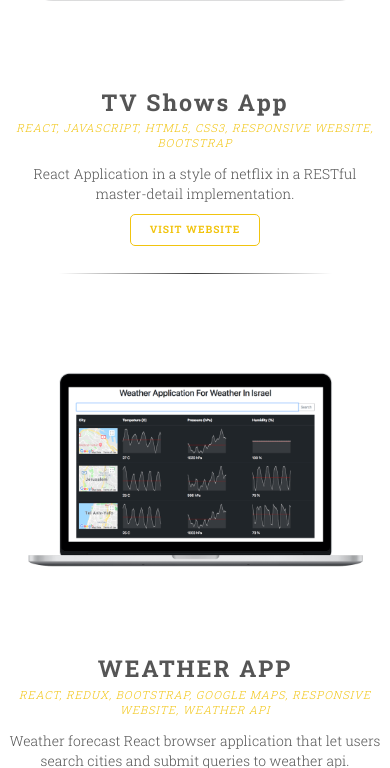
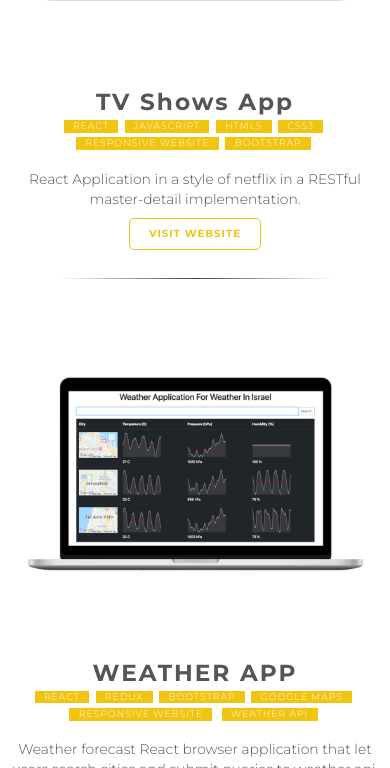
Before and after one commit to vl-bozhkov/portfolio, a website: page index.html in a window 390 px wide. Shown: the part 1232-2000 px from the top of the page. Drawn offline with nearby package versions, Linux system fonts and the light colour scheme.

Commit message:
updates to font and background image, still experimenting

```diff
--- a/index.html
+++ b/index.html
@@ -7,7 +7,8 @@
     <meta http-equiv="X-UA-Compatible" content="ie=edge">
     <title>Portfolio</title>
     <link rel="stylesheet" href="https://cdnjs.cloudflare.com/ajax/libs/devicon/2.2/devicon.min.css">
-    <link href="https://fonts.googleapis.com/css?family=Roboto+Slab:100,300,400,700" rel="stylesheet">
+    <!-- <link href="https://fonts.googleapis.com/css?family=Roboto+Slab:100,300,400,700" rel="stylesheet"> -->
+    <link href="https://fonts.googleapis.com/css?family=Montserrat:100,300,400,700" rel="stylesheet">
     <link rel="stylesheet" href="https://cdnjs.cloudflare.com/ajax/libs/animate.css/3.5.2/animate.min.css">
     <link href="https://unpkg.com/ionicons@4.2.4/dist/css/ionicons.min.css" rel="stylesheet">
     <link rel="stylesheet" href="https://cdnjs.cloudflare.com/ajax/libs/normalize/8.0.0/normalize.min.css">
@@ -103,7 +104,10 @@
             </div>
             <div class="project-description">
                 <h3>TV Shows App</h3>
-                <p class="description-text text-highlight">REACT, JAVASCRIPT, HTML5, CSS3, RESPONSIVE WEBSITE, BOOTSTRAP
+                <p class="description-text text-highlight"><span class="text-border">REACT</span> <span class="text-border">JAVASCRIPT</span>
+                    <span class="text-border">HTML5</span> <span class="text-border">CSS3</span> <span class="text-border">RESPONSIVE
+                        WEBSITE
+                    </span> <span class="text-border">BOOTSTRAP</span>
                 </p>
                 <p>React Application in a style of netflix in a RESTful master-detail implementation. </p>
                 <a href="https://tv-shows-app.herokuapp.com/" target="_blank" class="btn-ghost">visit website</a>
@@ -118,8 +122,11 @@
             </div>
             <div class="project-description">
                 <h3>WEATHER APP</h3>
-                <p class="description-text text-highlight">REACT, REDUX, BOOTSTRAP, GOOGLE MAPS, RESPONSIVE WEBSITE, WEATHER
-                    API
+                <p class="description-text text-highlight"><span class="text-border">REACT</span> <span class="text-border">REDUX</span>
+                    <span class="text-border">BOOTSTRAP</span> <span class="text-border">GOOGLE MAPS</span> <span class="text-border">RESPONSIVE
+                        WEBSITE
+                    </span>, <span class="text-border">WEATHER API
+                    </span>
                 </p>
                 <p>Weather forecast React browser application that let users search cities and submit queries to weather
                     api.
@@ -137,7 +144,10 @@
             </div>
             <div class="project-description">
                 <h3>Top Yotube</h3>
-                <p class="description-text text-highlight">REACT, REDUX, YOUTUBE API, MATERIAL DESIGN, RESPONSIVE WEBSITE
+                <p class="description-text text-highlight"><span class="text-border">REACT</span><span class="text-border">REDUX</span>
+                    <span class="text-border">YOUTUBE API</span>, <span class="text-border">MATERIAL DESIGN</span><span class="text-border">RESPONSIVE
+                        WEBSITE
+                    </span>
                 </p>
                 <p>React application that lets you check top videos on youtube, data get fetched out of youtube api.</p>
                 <a href="https://desolate-retreat-82779.herokuapp.com/" target="_blank" class="btn-ghost">visit website</a>
@@ -152,7 +162,9 @@
             </div>
             <div class="project-description">
                 <h3>Portfolio</h3>
-                <p class="description-text text-highlight">UX/UI DESIGN, HTML5, CSS3, RESPONSIVE DESIGN, SASS
+                <p class="description-text "><span class="text-border">UX/UI DESIGN</span> <span class="text-border">HTML5</span><span
+                        class="text-border">CSS3</span> <span class="text-border">RESPONSIVE DESIGN</span>
+                    <span class="text-border">SASS</span>
                 </p>
                 <p>Portfolio website showcase my skills, fully responsive website.</p>
                 <a href="https://vl-bozhkov.github.io/portfolio/" target="_blank" class="btn-ghost">visit website</a>
--- a/scss/_config.scss
+++ b/scss/_config.scss
@@ -3,7 +3,7 @@
 // ======================================
 $background-url: '../img/main-background-image.jpg';
 $background-url-1: '../img/background-image-1.jpg';
-$background-url-2: '../img/background-image-2.jpg';
+$background-url-2: '../img/background-3.jpg';
 $background-url-3: '../img/background-image-3.jpg';
 $primary-color: #f1c40f;
 // $primary-color: #1c1c25;
@@ -27,7 +27,8 @@ $primary-color-5: #715c07;
 html {
   background-color: #fff;
   color: #555;
-  font-family: 'Roboto Slab', serif;
+  // font-family: 'Roboto Slab', serif;
+  font-family: 'Montserrat', sans-serif;
   font-weight: 300;
   font-size: 62.5%;
   text-rendering: optimizeLegibility;
@@ -110,3 +111,12 @@ a {
 .btn-dark-border {
   border: 1px solid $primary-color !important;
 }
+
+.text-border {
+  background: $primary-color;
+  color: #fff;
+  display: inline-block;
+  padding: 0 1rem;
+  margin-bottom: 0.5rem;
+  margin-right: 3px;
+}
--- a/scss/main.scss
+++ b/scss/main.scss
@@ -2,7 +2,7 @@
 @import 'menu';
 
 header {
-  background-image: linear-gradient(rgba(0, 0, 0, 0.5), rgba(0, 0, 0, 0.7)),
+  background-image: linear-gradient(rgba(0, 0, 0, 0.7), rgba(0, 0, 0, 0.9)),
     url($background-url);
   // background-attachment: fixed;
   height: 100vh;
@@ -181,9 +181,11 @@ header {
 }
 
 .about {
-  margin-bottom: 1rem;
+  margin-bottom: 0.5rem;
   overflow-x: hidden;
-
+  @media only screen and (max-width: 1050px) {
+    margin-bottom: 0.2rem;
+  }
   .portdolio-image {
     img {
       border-radius: 50%;
@@ -200,7 +202,7 @@ header {
   .grid-layout {
     display: grid;
     grid-template-columns: 1fr 1fr;
-    margin: 0 3%;
+    margin: 0 2%;
     @media only screen and (max-width: 1050px) {
       margin: 1%;
     }
@@ -235,11 +237,13 @@ header {
         display: flex;
         flex-direction: row;
         justify-content: space-around;
+
         i {
           display: inline-block;
           font-size: 6rem;
           margin-right: 3rem;
           margin-bottom: 1rem;
+          color: #000;
 
           transition: color 0.3s;
           &:hover {
@@ -290,10 +294,10 @@ header {
 
       .contact-text {
         font-size: 1rem;
-        font-style: italic;
-        margin-top: 0.4rem;
-        font-weight: 700;
+        margin-top: 0.5rem;
+        font-weight: 400;
         letter-spacing: 1px;
+        color: #000;
       }
       h2 {
         font-size: 2rem;
@@ -443,12 +447,12 @@ footer {
 
       .description-text {
         margin-bottom: 1.5rem;
-        font-size: 1.2rem;
+        font-size: 1rem;
         font-weight: 300;
         letter-spacing: 1px;
         text-transform: uppercase;
         line-height: 135%;
-        font-style: italic;
+
         @media only screen and (max-width: 800px) {
           width: 100%;
         }
```
Also changed, not shown: dist/css/main.css, dist/img/main-background-image-1.jpg (added), dist/img/main-background-image.jpg.
